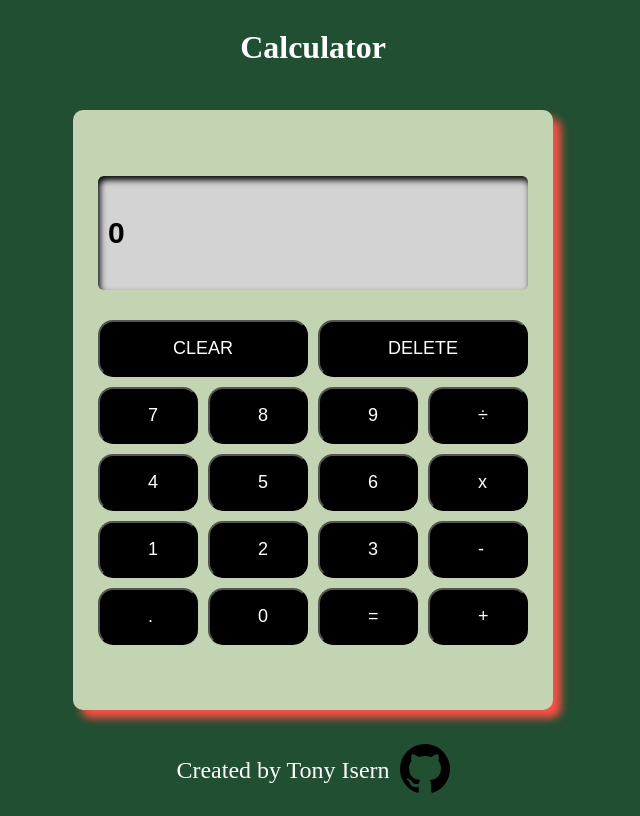
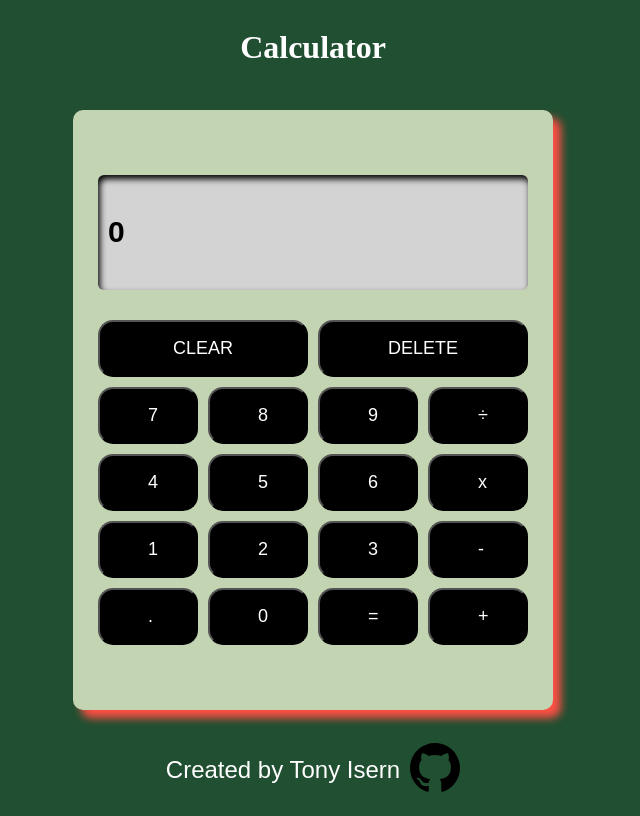
Before and after one commit to OptimisticTrousers/calculator, a plain HTML site: page index.html in a window 1280 px wide. Shown: the whole page, without its empty margins (335-975 px from the left). Drawn offline with Linux system fonts and the light colour scheme; a web font is replaced by a local one.

```diff
--- a/stylesheet.css
+++ b/stylesheet.css
@@ -7,6 +7,7 @@
     align-items: center;
     background-color: #214f31;
     gap: 16px;
+    font-family: 'arial', 'Franklin Gothic Medium', 'Arial Narrow', Arial, sans-serif;
 }
 
 .buttons{
```
Also changed, not shown: calculator.png (added).
